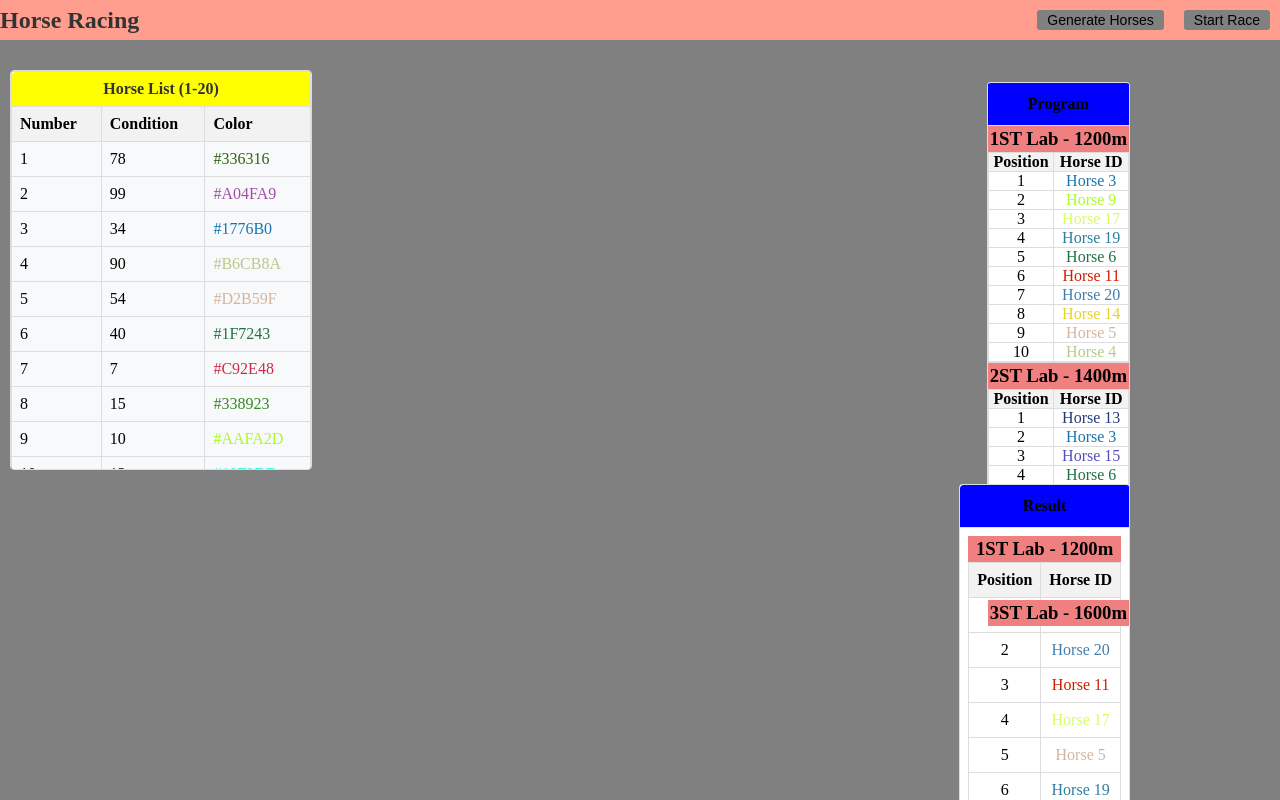
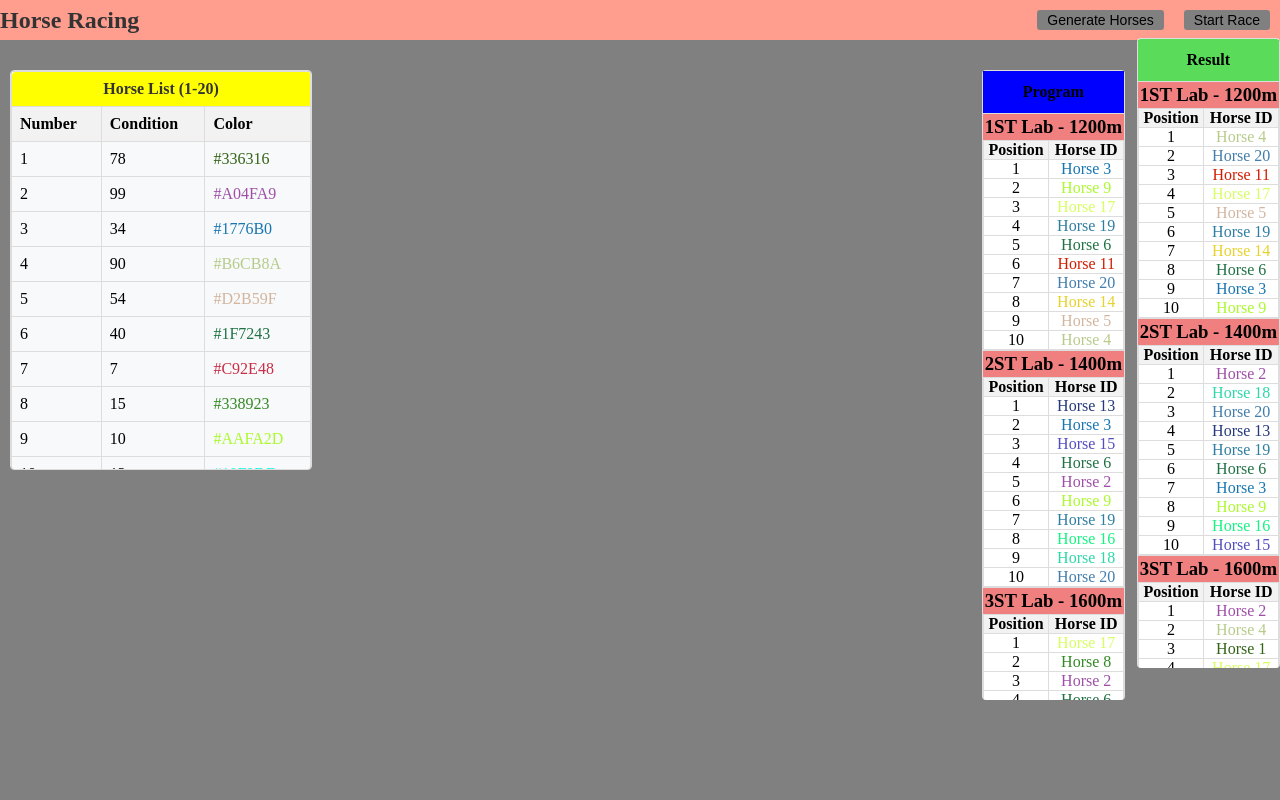
Before and after one commit to aleynakoluk/horse-racing-app, a Vue app in the folder horse-racing-game/: page / in a window 1280 px wide. Shown: the top 800 px of the page. Built offline with nearby package versions, Linux system fonts and the light colour scheme.

Commit message:
yeni ayarlamalar yapıldı

```diff
--- a/horse-racing-game/src/components/RaceResults.vue
+++ b/horse-racing-game/src/components/RaceResults.vue
@@ -55,8 +55,8 @@ export default {
   align-items: flex-end; /* Sağ üste hizala */
   overflow-y: auto; /* Dikey scrollbar */
   overflow-x: hidden; /* X ekseninde scroll olmasın */
-  padding-right: 150px; /* RESULT KISMI İÇİN BOŞLUK BIRAKILDI */
-  margin-top: -398px;
+  padding-right: 0px; /* RESULT KISMI İÇİN BOŞLUK BIRAKILDI */
+  margin-top: -831.5px;
 }
 
 .container::-webkit-scrollbar {
@@ -86,7 +86,7 @@ export default {
   border-radius: 6px;
 }
 .table-title {
-  background-color: blue;
+  background-color: rgb(90, 220, 90);
   color: black;
   text-align: center;
   padding: 12px;
@@ -99,22 +99,31 @@ export default {
 }
 
 .table-container {
-  max-height: 390px;
-  overflow-y: auto;
-  overflow-x: hidden;
+  max-height: 390px; /* Maksimum yükseklik */
+  overflow-y: auto; /* Dikey scrollbar */
+  overflow-x: hidden; /* X ekseninde scroll olmasın */
+}
+.table-container::-webkit-scrollbar {
+  width: 12px; /* Scroll bar genişliği */
+  background-color: #fff; /* Scroll bar arka plan rengi */
 }
 
+.table-container::-webkit-scrollbar-thumb {
+  background-color: #888; /* Scroll bar rengi */
+  border-radius: 6px;
+}
 table {
   width: 100%;
   border-collapse: collapse;
-  background-color: #fff;
+  background-color: #fff; /* Tablo arka plan rengi */
   text-align: center;
 }
 
 th, td {
   text-align: center;
-  padding: 8px;
+  padding: 0px;
   border: 1px solid #ddd;
+  white-space: nowrap; /* Uzun içerikler için satır sonu kırılmasını önle */
 }
 
 th {
--- a/horse-racing-game/src/components/RaceSchedule.vue
+++ b/horse-racing-game/src/components/RaceSchedule.vue
@@ -54,8 +54,8 @@ export default {
   align-items: flex-end; /* Sağ üste hizala */
   overflow-y: auto; /* Dikey scrollbar */
   overflow-x: hidden; /* X ekseninde scroll olmasın */
-  padding-right: 150px; /* RESULT KISMI İÇİN BOŞLUK BIRAKILDI */
-  margin-top: -398px;
+  padding-right: 155px; /* RESULT KISMI İÇİN BOŞLUK BIRAKILDI */
+  margin-top: -410.5px;
 }
 
 .container::-webkit-scrollbar {
```
